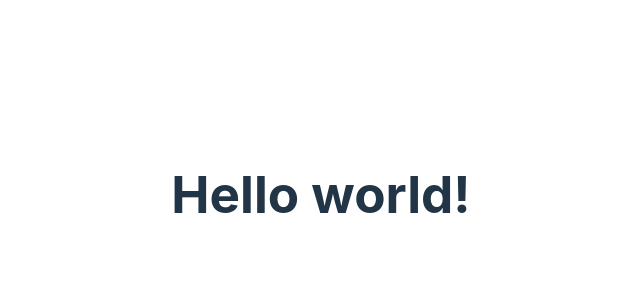
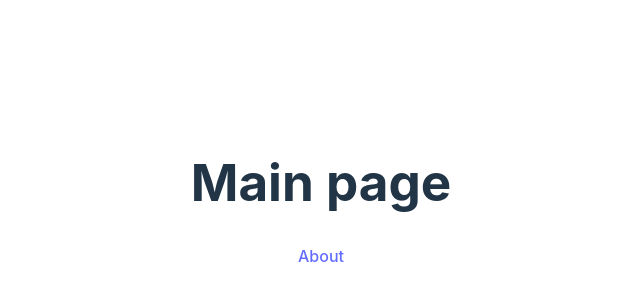
Before and after one commit to SlavaPankov/GraphiQL-App, a React (Vite) app: page / in a window 1280 px wide. Shown: the part 206-506 px from the top of the page, without its empty margins (319-959 px from the left). Built offline with nearby package versions, Linux system fonts and the light colour scheme.

Commit message:
feat: setup react-router

```diff
--- a/package.json
+++ b/package.json
@@ -25,7 +25,8 @@
   "homepage": "https://github.com/SlavaPankov/GraphiQL-App#readme",
   "dependencies": {
     "react": "^18.2.0",
-    "react-dom": "^18.2.0"
+    "react-dom": "^18.2.0",
+    "react-router-dom": "^6.20.1"
   },
   "devDependencies": {
     "@testing-library/jest-dom": "^6.1.5",
--- a/src/App.tsx
+++ b/src/App.tsx
@@ -1,7 +1,24 @@
-import '@/App.css';
+import './App.css';
+import {
+  createBrowserRouter,
+  createRoutesFromElements,
+  Route,
+  RouterProvider,
+} from 'react-router-dom';
+import { MainPage } from './pages/MainPage';
+import { AboutPage } from './pages/AboutPage';
 
-function App() {
-  return <h1>Hello world!</h1>;
+const routes = createRoutesFromElements(
+  <Route>
+    <Route path="/" element={<MainPage />} />
+    <Route path="/about" element={<AboutPage />} />
+  </Route>
+);
+
+const router = createBrowserRouter(routes);
+
+export function App() {
+  return <RouterProvider router={router} />;
 }
 
 export default App;
--- /dev/null
+++ b/src/pages/AboutPage/AboutPage.tsx
@@ -0,0 +1,10 @@
+import { Link } from 'react-router-dom';
+
+export function AboutPage() {
+  return (
+    <>
+      <h1>About page</h1>
+      <Link to="/">Home</Link>
+    </>
+  );
+}
--- /dev/null
+++ b/src/pages/AboutPage/index.ts
@@ -0,0 +1 @@
+export * from './AboutPage';
--- /dev/null
+++ b/src/pages/MainPage/MainPage.tsx
@@ -0,0 +1,10 @@
+import { Link } from 'react-router-dom';
+
+export function MainPage() {
+  return (
+    <>
+      <h1>Main page</h1>
+      <Link to="/about">About</Link>
+    </>
+  );
+}
--- /dev/null
+++ b/src/pages/MainPage/index.ts
@@ -0,0 +1 @@
+export * from './MainPage';
--- a/vite.config.ts
+++ b/vite.config.ts
@@ -18,12 +18,4 @@ export default defineConfig({
       include: ['src/components/**/*.tsx', 'src/pages/**/*.tsx'],
     },
   },
-  resolve: {
-    alias: [
-      {
-        find: '@',
-        replacement: resolve(__dirname, './src'),
-      },
-    ],
-  },
 });
```
Also changed, not shown: 1 other file (tests, documents, lock files or other folders).
